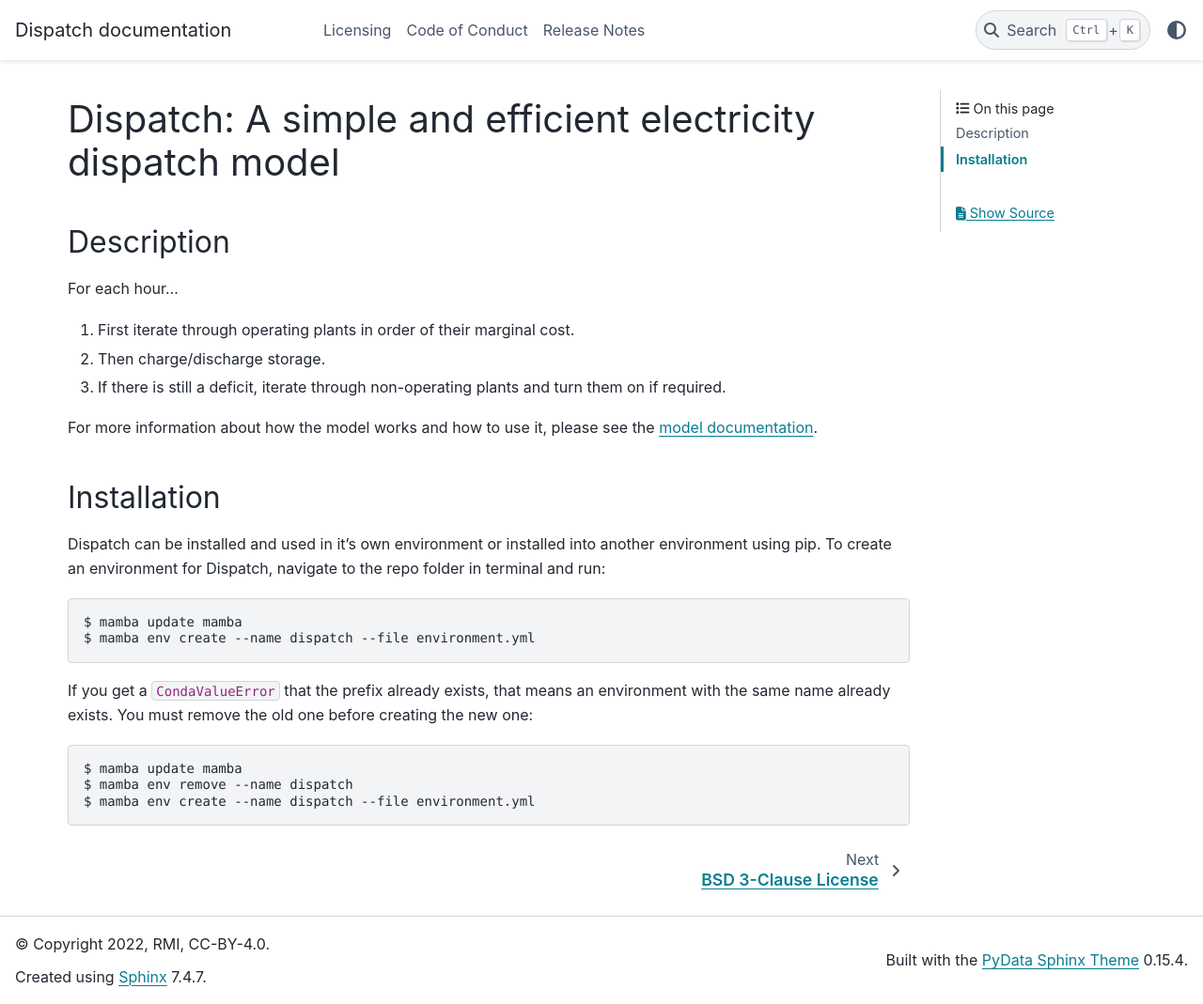
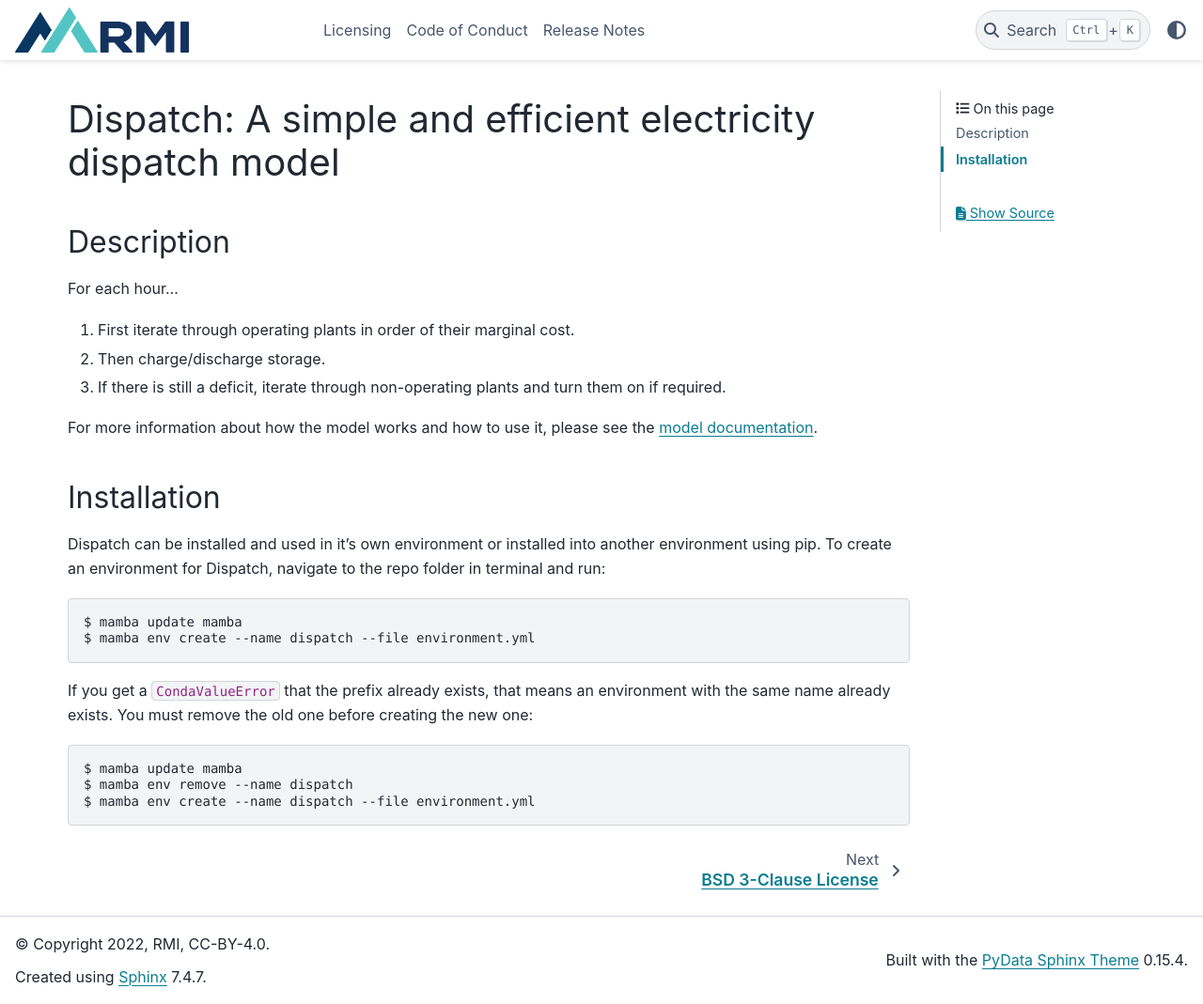
Before and after one commit to RMI/dispatch, a Sphinx documentation site: the page built from docs/index.rst, in a window 1280 px wide and 1069 px high. Shown: the whole window at 94% size. Built offline with Sphinx 7.4.7 and the PyData theme 0.15.4, drawn with Linux system fonts in a browser that asks for light colours; pages that are not in the unit, such as notebooks, are missing from menus.

Commit message:
fox for light dark logos

```diff
--- a/docs/conf.py
+++ b/docs/conf.py
@@ -89,7 +89,7 @@ exclude_patterns = ["_build"]
 # The theme to use for HTML and HTML Help pages.
 master_doc = "index"
 html_theme = "pydata_sphinx_theme"
-# html_logo = "_static/Small_PNG-RMI_logo_PrimaryUse.PNG"
+html_logo = "_static/Small_PNG-RMI_logo_PrimaryUse.PNG"
 html_icon = "_static/favicon-16x16.png"
 
 # Theme options are theme-specific and customize the look and feel of a theme
@@ -97,8 +97,10 @@ html_icon = "_static/favicon-16x16.png"
 # documentation.
 html_theme_options = {
     "navigation_with_keys": True,
-    "light_logo": "Small_PNG-RMI_logo_PrimaryUse.PNG",
-    "dark_logo": "Small_PNG-RMI_logo_PrimaryUse_White_Horizontal.PNG",
+    "logo": {
+        "image_light": "Small_PNG-RMI_logo_PrimaryUse.PNG",
+        "image_dark": "Small_PNG-RMI_logo_PrimaryUse_White_Horizontal.PNG",
+    },
 }
 
 # Add any paths that contain custom static files (such as style sheets) here,
--- a/setup.cfg
+++ b/setup.cfg
@@ -41,7 +41,7 @@ doc =
     sphinx-autodoc-typehints
     sphinxcontrib-mermaid
 ;    furo>=2022.4.7
-    pydata-sphinx-theme
+    pydata-sphinx-theme>=0.10
     sphinx-issues>=1.2,<3.1
 tests =
     ; Checks code for security issues
```
